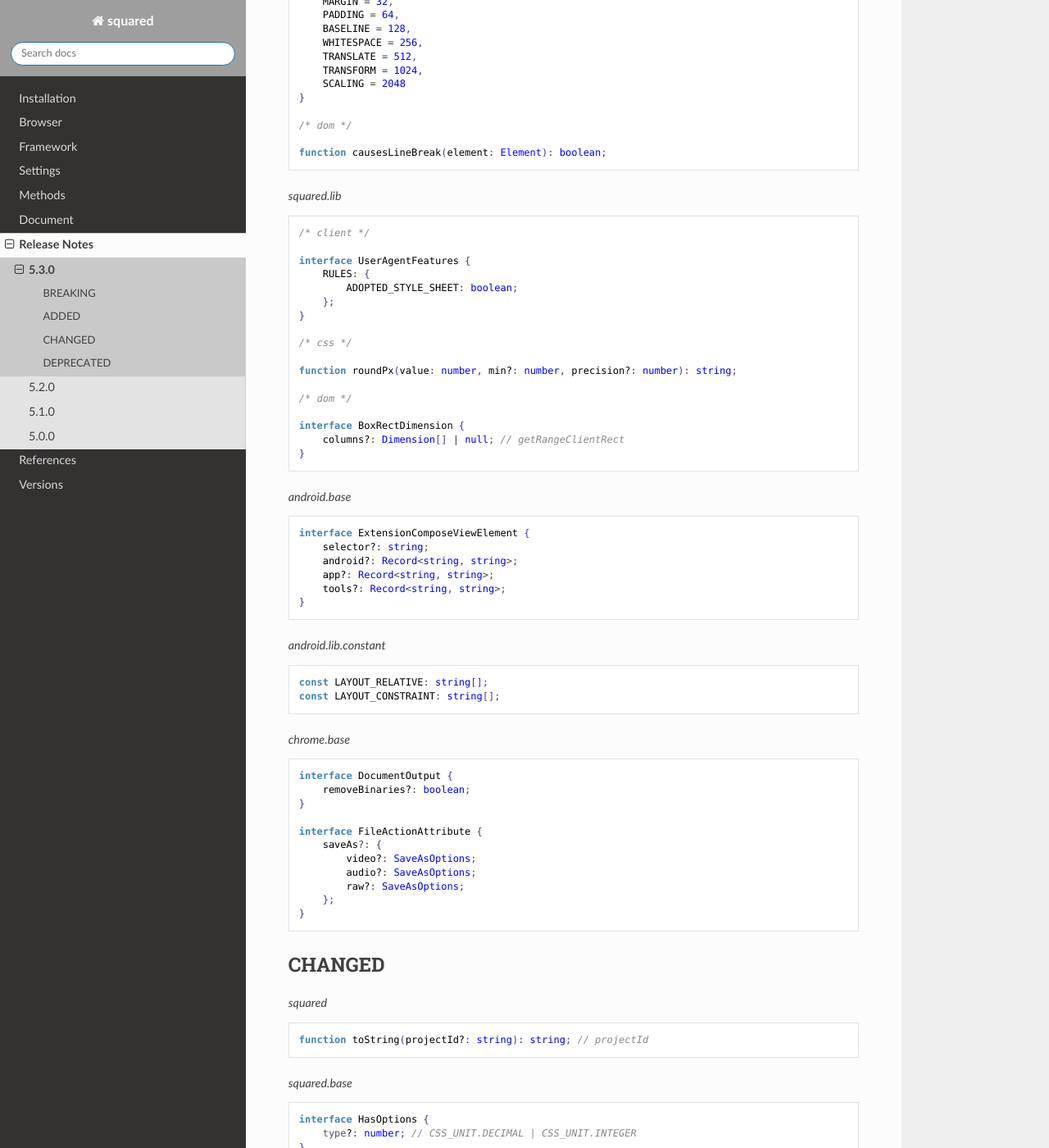
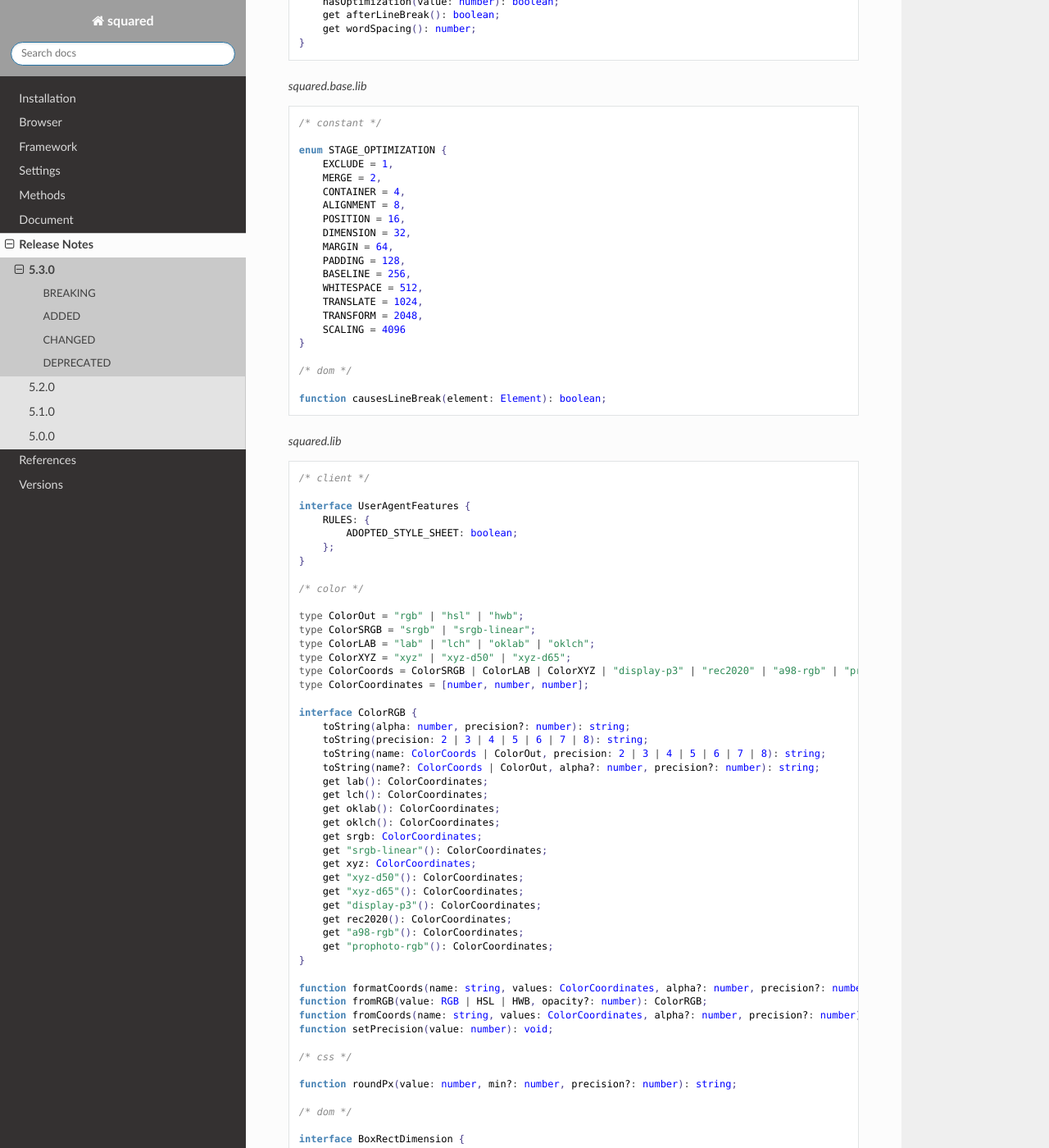
Before and after one commit to anpham6/android-docs, a Sphinx documentation site: the page built from source/release_notes/5.3.0.rst, in a window 1280 px wide and 1400 px high, scrolled down 1789 px. Shown: the whole window at 82% size. Built offline with Sphinx 7.4.7 and the Read the Docs theme 2.0.0, drawn with Linux system fonts in a browser that asks for light colours; some of the changed text lies outside the part shown; grey boxes are pictures that could not be loaded.

Commit message:
Release Notes: Latest modifications to API 5.3.0.

```diff
--- a/source/release_notes/5.3.0.rst
+++ b/source/release_notes/5.3.0.rst
@@ -26,8 +26,10 @@
   }
 
 .. code-block::
-  :caption: squared.lib.client
+  :caption: squared.lib
   :emphasize-lines: 4
+
+  /* client */
 
   interface UserAgentData {
       name: "Chrome";
@@ -35,8 +37,22 @@
       name: "Chrome" | "Chromium"; // getUserAgentData
   }
 
+  /* regex */
+
+  const STRING: {
+      CSS_COLOR_PROFILE: string; // capture group removed
+  };
+
 ADDED
 =====
+
+.. code-block::
+  :caption: squared
+
+  interface FileActionConfig {
+      inherit?: boolean | "append" | "preserve"; // "preserve"
+      dataSource?: DataSource | DataSource[];
+  }
 
 .. code-block::
   :caption: squared.base
@@ -97,17 +113,18 @@
 
   enum STAGE_OPTIMIZATION {
       EXCLUDE = 1,
-      INHERIT = 2,
-      ALIGNMENT = 4,
-      POSITION = 8,
-      DIMENSION = 16,
-      MARGIN = 32,
-      PADDING = 64,
-      BASELINE = 128,
-      WHITESPACE = 256,
-      TRANSLATE = 512,
-      TRANSFORM = 1024,
-      SCALING = 2048
+      MERGE = 2,
+      CONTAINER = 4,
+      ALIGNMENT = 8,
+      POSITION = 16,
+      DIMENSION = 32,
+      MARGIN = 64,
+      PADDING = 128,
+      BASELINE = 256,
+      WHITESPACE = 512,
+      TRANSLATE = 1024,
+      TRANSFORM = 2048,
+      SCALING = 4096
   }
 
   /* dom */
@@ -125,6 +142,40 @@
       };
   }
 
+  /* color */
+
+  type ColorOut = "rgb" | "hsl" | "hwb";
+  type ColorSRGB = "srgb" | "srgb-linear";
+  type ColorLAB = "lab" | "lch" | "oklab" | "oklch";
+  type ColorXYZ = "xyz" | "xyz-d50" | "xyz-d65";
+  type ColorCoords = ColorSRGB | ColorLAB | ColorXYZ | "display-p3" | "rec2020" | "a98-rgb" | "prophoto-rgb";
+  type ColorCoordinates = [number, number, number];
+
+  interface ColorRGB {
+      toString(alpha: number, precision?: number): string;
+      toString(precision: 2 | 3 | 4 | 5 | 6 | 7 | 8): string;
+      toString(name: ColorCoords | ColorOut, precision: 2 | 3 | 4 | 5 | 6 | 7 | 8): string;
+      toString(name?: ColorCoords | ColorOut, alpha?: number, precision?: number): string;
+      get lab(): ColorCoordinates;
+      get lch(): ColorCoordinates;
+      get oklab(): ColorCoordinates;
+      get oklch(): ColorCoordinates;
+      get srgb: ColorCoordinates;
+      get "srgb-linear"(): ColorCoordinates;
+      get xyz: ColorCoordinates;
+      get "xyz-d50"(): ColorCoordinates;
+      get "xyz-d65"(): ColorCoordinates;
+      get "display-p3"(): ColorCoordinates;
+      get rec2020(): ColorCoordinates;
+      get "a98-rgb"(): ColorCoordinates;
+      get "prophoto-rgb"(): ColorCoordinates;
+  }
+
+  function formatCoords(name: string, values: ColorCoordinates, alpha?: number, precision?: number): string;
+  function fromRGB(value: RGB | HSL | HWB, opacity?: number): ColorRGB;
+  function fromCoords(name: string, values: ColorCoordinates, alpha?: number, precision?: number): ColorRGB | null;
+  function setPrecision(value: number): void;
+
   /* css */
 
   function roundPx(value: number, min?: number, precision?: number): string;
@@ -134,6 +185,12 @@
   interface BoxRectDimension {
       columns?: Dimension[] | null; // getRangeClientRect
   }
+
+  /* regex */
+
+  const STRING: {
+      CSS_COLOR_INTERPOLATION: string;
+  };
 
 .. code-block::
   :caption: android.base
@@ -195,6 +252,25 @@
   }
 
 .. code-block::
+  :caption: squared.lib.color
+
+  interface ColorRGB {
+      get scheme(): "light" | "dark" | ""; // readonly
+
+      set scheme(value);
+  }
+
+  interface ColorSpace {
+      out?: string | ColorCoordinates | null; // ColorCoordinates
+  }
+
+  function convertHSLA(value: RGB, opacity?: number): HSLA; // opacity
+  function convertHWBA(value: RGB, opacity?: number): HWBA;
+  function convertRGBA(value: HSL | HWB, opacity?: number): RGBA;
+  function intoRGB(value: ColorSpace): RGB | [string, ColorCoordinates] | null; // [string, ColorCoordinates]
+  function intoRelativeRGB(method: string, relative: ColorRGB, r: string, g: string, b: string, profile?: string): RGB | [string, ColorCoordinates] | null;
+
+.. code-block::
   :caption: android.base
 
   interface ExtensionComposeViewElement {
@@ -223,7 +299,31 @@
   }
 
 .. code-block::
+  :caption: squared.base.lib.regex
+
+  const CSS: {
+      ANGLE_G: RegExp; // Deleted
+      BACKGROUNDIMAGE_G: RegExp; // Deleted
+  };
+
+  const DOM: {
+      ENTITY_G: RegExp; // Renamed to ENTITY
+      AMPERSAND_G: RegExp; // Deleted
+  };
+
+.. code-block::
   :caption: squared.lib
+
+  /* color */
+
+  interface ColorRGB {
+      get hslaAsString(): string; // toString("hsl", 1)
+      get rgbAsString(): string; // toString()
+      get hslAsString(): string; // toString("hsl")
+      get hwbAsString(): string; // toString("hwb")
+  }
+
+  function formatHSLA(value: HSL, precision?: number): string; // formatHSL
 
   /* css */
 
@@ -240,6 +340,13 @@
   const ELEMENT_NOT_FOUND: string;
   const CSS_CANNOT_BE_PARSED: string;
 
+  /* regex */
+
+  const CSS: {
+      HWBA: RegExp; // Renamed to HWB
+      SELECTOR_G: RegExp; // Renamed to SELECTOR
+  };
+
 .. code-block::
   :caption: android.lib.constant
 
```
Also changed, not shown: other parts of source/release_notes/5.3.0.rst (+1 -1 lines).
